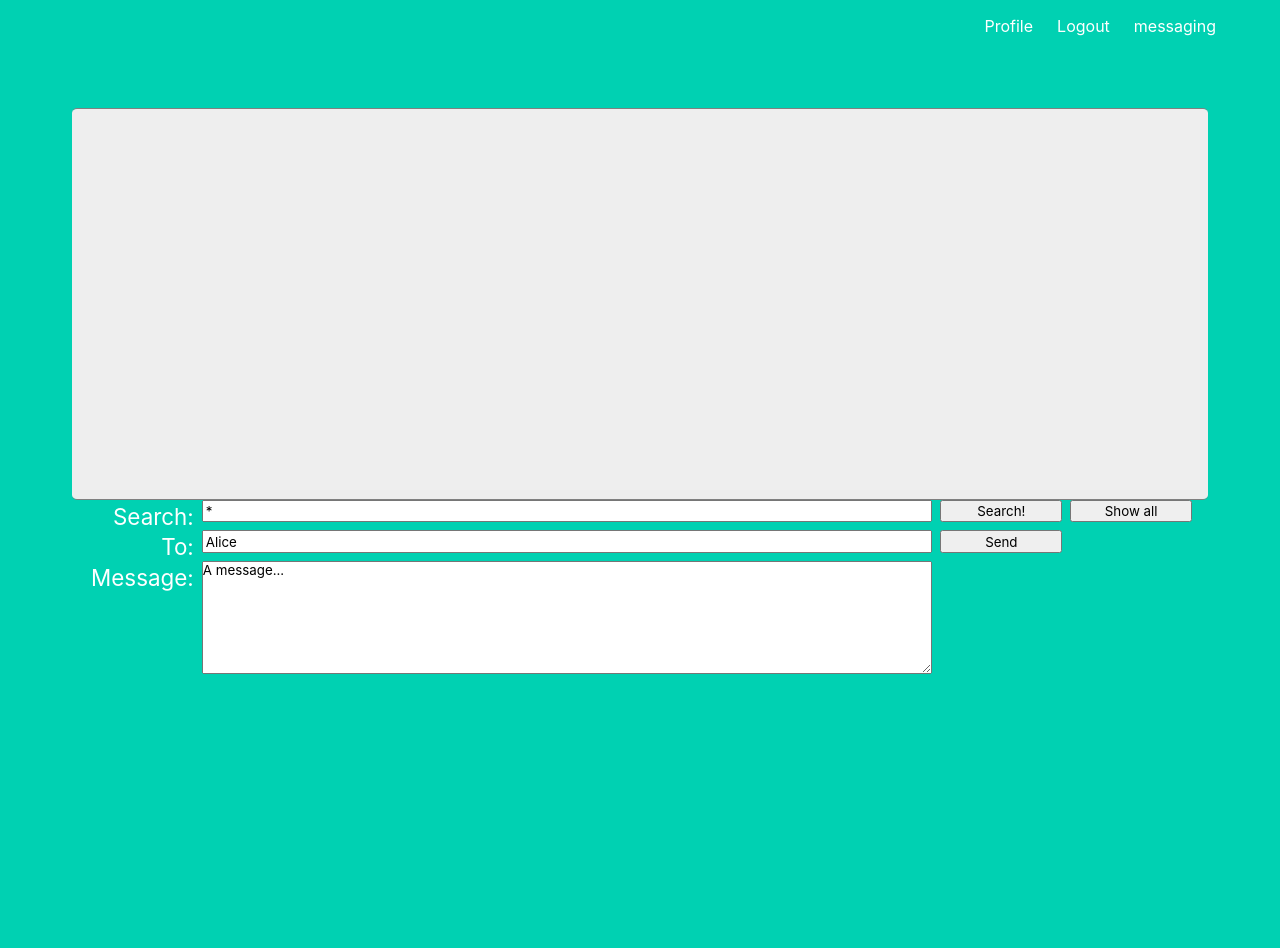
After one commit to henrietterebnor/inf226_oblig2, a Flask app: page /searchAndSend in a window 1280 px wide. The commit adds this page. Run offline with Flask 2, Linux system fonts and the light colour scheme; a user stored in the database is signed in.

Commit message:
search and send

```diff
--- a/project/main.py
+++ b/project/main.py
@@ -1,5 +1,6 @@
-from flask import Blueprint, render_template
+from flask import Blueprint, render_template, request
 from flask_login import login_required, current_user
+from .messaging import send, search
 from . import db
 
 # Run this in terminal
@@ -17,3 +18,36 @@ def index():
 @login_required
 def profile():
     return render_template('profile.html', name=current_user.username)
+
+
+@main.route('/searchAndSend')
+@login_required
+def messaging():
+    return render_template('sending.html')
+
+
+@main.route('/messages', methods=['GET'])
+@login_required
+def search_message():
+    query = request.args.get('q') or request.form.get('q') or '*'
+    stmt = f"SELECT * FROM Messages WHERE message GLOB '{query}'"
+    result = search(stmt)
+    return result
+
+
+@main.route('/messages/id', methods=['GET'])
+@login_required
+def search_single_message():
+    query = request.args.get('q') or request.form.get('q') or '*'
+    stmt = f"SELECT message FROM Messages WHERE id ='{query}'"
+    result = search(stmt)
+    return result
+
+
+@main.route('/new', methods=['POST', 'GET'])
+@login_required
+def send_message():
+    sender = request.args.get('sender') or request.form.get('sender')
+    message = request.args.get('message') or request.args.get('message')
+    query = send(sender, message)
+    return query
--- /dev/null
+++ b/project/messaging.py
@@ -0,0 +1,62 @@
+from flask_login import login_required
+
+from flask import Flask, abort, request, send_from_directory, make_response, render_template, Blueprint
+from pygments import highlight
+from pygments.lexers import SqlLexer
+from pygments.formatters import HtmlFormatter
+from pygments.filters import NameHighlightFilter, KeywordCaseFilter
+from pygments import token;
+from threading import local
+import apsw
+from apsw import Error
+from json import dumps, loads
+from markupsafe import escape
+from project.models import Messages
+from . import db
+
+messaging = Blueprint('messaging', __name__)
+tls = local()
+inject = "'; insert into messages (sender,message) values ('foo', 'bar');select '"
+conn = apsw.Connection('instance/db.sqlite')
+
+def pygmentize(text):
+    if not hasattr(tls, 'formatter'):
+        tls.formatter = HtmlFormatter(nowrap=True)
+    if not hasattr(tls, 'lexer'):
+        tls.lexer = SqlLexer()
+        tls.lexer.add_filter(NameHighlightFilter(names=['GLOB'], tokentype=token.Keyword))
+        tls.lexer.add_filter(NameHighlightFilter(names=['text'], tokentype=token.Name))
+        tls.lexer.add_filter(KeywordCaseFilter(case='upper'))
+    return f'<span class="highlight">{highlight(text, tls.lexer, tls.formatter)}</span>'
+
+
+
+@messaging.get('/search')
+def search(stmt):
+    result = f"Query: {pygmentize(stmt)}\n"
+    try:
+        c = conn.execute(stmt)
+        rows = c.fetchall()
+        result = result + 'Result:\n'
+        for row in rows:
+            result = f'{result}    {dumps(row)}\n'
+        c.close()
+        return result
+    except Error as e:
+        return (f'{result}ERROR: {e}', 500)
+
+def send(username, message, recipient, time):
+    try:
+        if not username or not message or not recipient or not time:
+            return f'ERROR: missing sender or message'
+        newMessage = Messages(sender=username, recipient = recipient, message=message);
+        #stmt = ('INSERT INTO messages (sender, message) VALUES (?,?)',(sender, message))
+       # ('INSERT INTO messages (sender, message, recipient, time) VALUES (?,?,?,?)',
+        # (username, message, person, date_now))
+        stmt = f"INSERT INTO messages (sender, recipient, message, time) values ('{username}', '{message}')";
+        result = f"Query: {pygmentize(stmt)}\n"
+        db.session.add(newMessage)
+        db.session.commit()
+        return f'{result} ok'
+    except Error as e:
+        return f'ERROR: {e}'
--- a/project/templates/base.html
+++ b/project/templates/base.html
@@ -35,6 +35,11 @@
                                 Logout
                             </a>
                             {% endif %}
+                            {% if current_user.is_authenticated %}
+                            <a href="{{ url_for('main.messaging') }}" class="navbar-item">
+                                messaging
+                            </a>
+                            {% endif %}
                         </div>
                     </div>
                 </div>
--- /dev/null
+++ b/project/templates/sending.html
@@ -0,0 +1,151 @@
+{% extends "base.html" %}
+{% block content %}
+ <style>
+        * {
+            box-sizing: border-box;
+            ;
+        }
+
+        #page {
+            height: 100vh;
+            display: flex;
+            flex-direction: column;
+            ;
+            padding: .5rem;
+        }
+
+        main {
+            border-top: 1px solid grey;
+            border-radius: 5px;
+            border-bottom: 1px solid grey;
+            max-height: 50%;
+            flex-grow: 1;
+            flex-shrink: 1;
+            overflow:auto;
+        }
+
+        body {
+            margin: 0;
+        }
+
+        label {
+            justify-self: end;
+            ;
+        }
+
+        #controls {
+            /* min-height: 20%; */
+            font-size: 1.4rem;
+            display: grid;
+            grid-template-columns: 1fr 6fr 1fr 1fr;
+            grid-auto-rows: 1.4rem;
+            ;
+            grid-gap: .5rem;
+            max-width: 70rem;
+
+        }
+
+        #output {
+            width: 100%;
+            height: 100%;
+            background: #eee;
+            overflow: auto;
+            margin: 0;
+        }
+        #output p {
+            border-bottom: 1px solid grey;
+            padding-bottom: .25rem;
+        }
+        #header {
+            display: flex;
+            flex-direction: row;
+            flex-wrap: wrap;
+        }
+
+        #header li {
+            display: block;
+            font-style: italic;
+            font-size: 1.2rem;
+            padding: .25rem;
+            margin:0 1rem;
+        }
+    </style>
+
+    <div id="page">
+        <marquee>
+            <div id="header"></div>
+        </marquee>
+        <main>
+            <pre id="output"></pre>
+        </main>
+        <div id="controls">
+            <label for="search">Search:</label>
+            <input type="search" id="search" name="search" enterkeyhint="search" value="*">
+            <button type="button" id="searchBtn">Search!</button>
+            <button type="button" id="allBtn">Show all</button>
+            <label for="sender">To:</label>
+            <input type="text" id="sender" name="sender" value="Alice">
+            <button type="button" id="sendBtn">Send</button>
+            <span></span>
+            <label for="message">Message:</label>
+            <textarea id="message" style="grid-row: span 4;">A message...</textarea>
+        </div>
+        <div id="anchor"></div>
+    </div>
+<script>
+    var reqId = 0;
+    var anchor = document.getElementById('anchor');
+    var searchField = document.getElementById('search');
+    var senderField = document.getElementById('sender');
+    var messageField = document.getElementById('message');
+    var searchBtn = document.getElementById('searchBtn');
+    var sendBtn = document.getElementById('sendBtn');
+    var allBtn = document.getElementById('allBtn');
+    var output = document.getElementById('output');
+    var header = document.getElementById('header');
+
+
+    var search = async (query) => {
+        const id = reqId++;
+        const q = `/messages?q=${encodeURIComponent(query)}`;
+        res = await fetch(q);
+        console.log(res);
+        const head = document.createElement('h3');
+        head.textContent = `[${id}]  ${q} → ${res.status} ${res.statusText}`;
+        output.appendChild(head);
+        const body = document.createElement('p');
+        body.innerHTML = await res.text();
+        output.appendChild(body);
+        body.scrollIntoView({block: "end", inline: "nearest", behavior: "smooth"});
+        anchor.scrollIntoView();
+
+    };
+    var send = async (sender, message) => {
+        console.log(sender)
+        console.log(message)
+        const id = reqId++;
+        const q = `/new?sender=${encodeURIComponent(sender)}&message=${encodeURIComponent(message)}`;
+        res = await fetch(q, { method: 'post' });
+        console.log(res);
+        const head = document.createElement('h3');
+        head.textContent = `[${id}]  ${q} → ${res.status} ${res.statusText}`;
+        output.appendChild(head);
+        const body = document.createElement('p');
+        body.innerHTML = await res.text();
+        output.appendChild(body);
+        body.scrollIntoView({block: "end", inline: "nearest", behavior: "smooth"});
+        anchor.scrollIntoView();
+
+    };
+
+    searchField.addEventListener('keydown', ev => {
+        if (ev.key === 'Enter') {
+            search(searchField.value);
+        }
+    });
+    searchBtn.addEventListener('click', () => search(searchField.value));
+    allBtn.addEventListener('click', () => search('*'));
+    sendBtn.addEventListener('click', () => send(senderField.value, messageField.value));
+
+</script>
+{% endblock %}
```
Also changed, not shown: project/models.py (+10 -1 lines), project/auth.py (line endings or trailing spaces).
